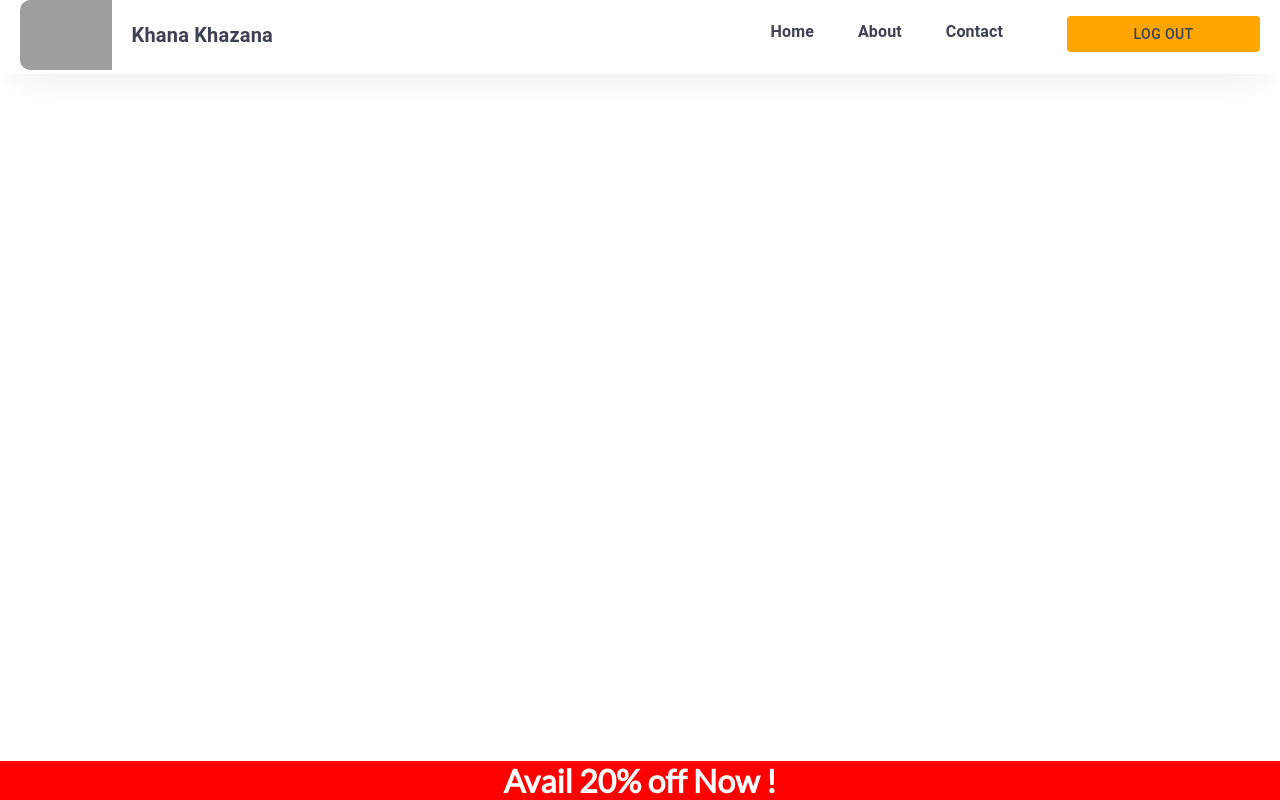
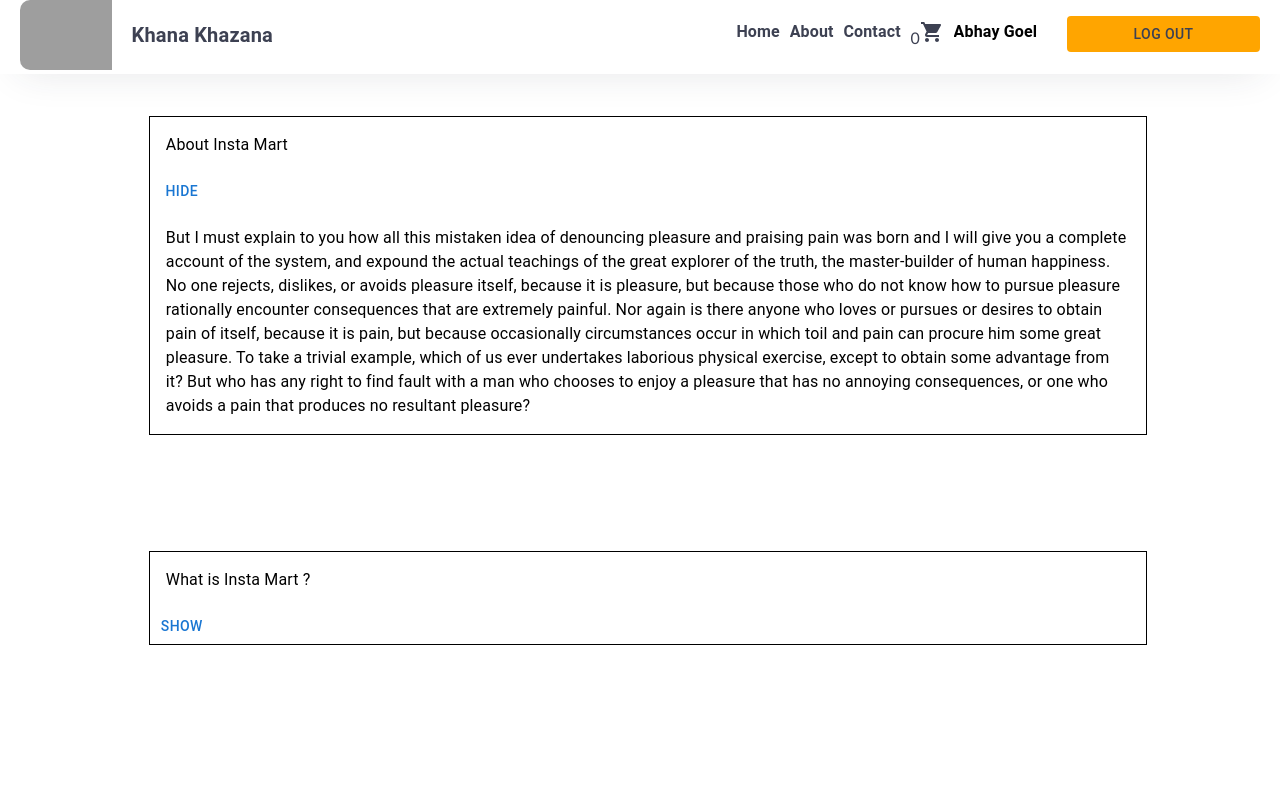
Before and after one commit to abhaygoel14/Food-Delivery-Web-App, a React (Vite) app: page /contact in a window 1280 px wide. Built offline with nearby package versions, Linux system fonts and the light colour scheme; grey boxes are pictures that could not be loaded.

Commit message:
Implemented store to handle Cart

```diff
--- a/App.js
+++ b/App.js
@@ -1,4 +1,4 @@
-import React from "react";
+import React, { useState } from "react";
 import ReactDOM from "react-dom/client";
 import { createBrowserRouter, Outlet, RouterProvider } from "react-router-dom";
 import About from "./src/components/header/About";
@@ -9,13 +9,30 @@ import Error from "./src/components/header/Error";
 import "./style.css";
 import Body from "./src/components/Body";
 import RestaurantMenu from "./src/components/RestaurantMenu";
+import UserContext from "./utils/UserContext";
+import { Provider } from "react-redux";
+import store from "./utils/store/store";
+import Cart from "./src/components/header/Cart";
 
 const AppLayout = () => {
+  const [user, setUser] = useState({
+    name: "Abhay Goel",
+    email: "dummy@gmail.com",
+  });
   return (
     <>
-      <Heading />
-      <Outlet />
-      <Footer />
+      <Provider store={store}>
+        <UserContext.Provider
+          value={{
+            user: user,
+            setUser: setUser,
+          }}
+        >
+          <Heading />
+          <Outlet />
+          {/* <Footer /> */}
+        </UserContext.Provider>
+      </Provider>
     </>
   );
 };
@@ -42,6 +59,10 @@ const appRoute = createBrowserRouter([
         path: "/:id",
         element: <RestaurantMenu />,
       },
+      {
+        path: "/cart",
+        element: <Cart />,
+      },
     ],
   },
 ]);
--- a/index.html
+++ b/index.html
@@ -12,7 +12,7 @@
 </head>
 
 <body>
-    <div id="root"> Not Rendered</div>
+    <div id="root"> </div>
     <script type="module" src="App.js"></script>
 </body>
 
--- a/package.json
+++ b/package.json
@@ -18,9 +18,12 @@
   "dependencies": {
     "@emotion/react": "^11.10.6",
     "@emotion/styled": "^11.10.6",
+    "@mui/icons-material": "^5.11.16",
     "@mui/material": "^5.11.15",
+    "@reduxjs/toolkit": "^1.9.3",
     "react": "^18.2.0",
     "react-dom": "^18.2.0",
+    "react-redux": "^8.0.5",
     "react-router-dom": "^6.9.0"
   }
 }
--- /dev/null
+++ b/src/components/FoodCard.js
@@ -0,0 +1,61 @@
+import { Box, Typography } from "@mui/material";
+import { CARD_IMG_URL } from "../../constant";
+import styled from "@emotion/styled";
+
+// const StyledTypography = styled(Typography)`
+//   color: #535665;
+//   font-size: 12px;
+// `;
+// const StyledRating = styled(Box)`
+//   height: 20px;
+//   width: 43px;
+//   padding: 0 5px;
+//   font-weight: 400;
+//   background-color: #48c479;
+//   color: #fff;
+//   overflow: hidden;
+// `;
+
+const FoodCard = ({ name, description, imageId, price }) => {
+  console.log("Nana", name);
+  console.log(description);
+  console.log(imageId);
+  return (
+    <Box
+      sx={{
+        borderRadius: "10px",
+        backgroundColor: "white",
+        padding: "20px 20px 30px",
+        border: "1px solid #fff",
+        contain: "content",
+        boxShadow: "-1px 5px 10px 5px rgba(42, 42, 42, 0.2)",
+        margin: "20px",
+        cursor: "pointer",
+        width: "300px",
+      }}
+    >
+      <Box sx={{ width: "254px", position: "relative" }}>
+        <img src={CARD_IMG_URL + imageId} alt="Food Image" />
+        <Box sx={{ marginTop: "14px" }}>
+          <Typography sx={{ fontSize: "17px", fontWeight: "600" }}>
+            {name}
+          </Typography>
+        </Box>
+        <Box sx={{ marginTop: "4px" }}>
+          <Typography sx={{ color: "#686b78", fontSize: "13px" }}>
+            {description}
+          </Typography>
+        </Box>
+        <Box sx={{ marginTop: "4px" }}>
+          <Typography
+            sx={{ color: "#686b78", fontSize: "13px", fontWeight: "600" }}
+          >
+            {"Rs " + price / 100}
+          </Typography>
+        </Box>
+      </Box>
+    </Box>
+  );
+};
+
+export default FoodCard;
--- /dev/null
+++ b/src/components/header/Cart.js
@@ -0,0 +1,28 @@
+import { Box, Button, Typography } from "@mui/material";
+import { useDispatch, useSelector } from "react-redux";
+import FoodCard from "../FoodCard";
+import { clearCart } from "../../../utils/store/cartSlice";
+
+const Cart = () => {
+  const cartItem = useSelector((store) => store.cart.items);
+  const dispatch = useDispatch();
+  const handleClearItem = () => {
+    dispatch(clearCart());
+  };
+  console.log("Hello ", cartItem);
+  return (
+    <Box sx={{ marginTop: "88px" }}>
+      <Typography variant="h4" sx={{ marginBottom: "16px" }}>
+        Cart Item - {cartItem.length}
+        <Button onClick={() => handleClearItem()}>Clear Item</Button>
+      </Typography>
+      <Box sx={{ display: "flex", flexWrap: "wrap" }}>
+        {cartItem.map((item) => {
+          return <FoodCard key={item.id} {...item} />;
+        })}
+      </Box>
+    </Box>
+  );
+};
+
+export default Cart;
--- a/src/components/header/Contact.js
+++ b/src/components/header/Contact.js
@@ -1,7 +1,56 @@
-const Contact = () => {
+import { Box, Button, Typography } from "@mui/material";
+import { useState } from "react";
+
+const Section = ({ title, description, isClicked, setisClicked }) => {
   return (
     <>
-      <h1>This is the Contact Page</h1>
+      <Box sx={{ display: "flex", justifyContent: "center", margin: 2 }}>
+        <Box
+          sx={{
+            marginLeft: 2,
+            marginTop: "100px",
+            border: "1px solid black",
+            width: "80%",
+          }}
+        >
+          <Typography sx={{ padding: 2 }}>{title}</Typography>
+          {isClicked ? (
+            <>
+              <Button onClick={() => setisClicked(false)}> Hide </Button>
+              <Typography sx={{ padding: 2 }}>{description}</Typography>
+            </>
+          ) : (
+            <Button onClick={() => setisClicked(true)}> Show </Button>
+          )}
+        </Box>
+      </Box>
+    </>
+  );
+};
+const Contact = () => {
+  const [isClicked, setisClicked] = useState("about");
+  return (
+    <>
+      <Section
+        title={"About Insta Mart"}
+        description={
+          "But I must explain to you how all this mistaken idea of denouncing pleasure and praising pain was born and I will give you a complete account of the system, and expound the actual teachings of the great explorer of the truth, the master-builder of human happiness. No one rejects, dislikes, or avoids pleasure itself, because it is pleasure, but because those who do not know how to pursue pleasure rationally encounter consequences that are extremely painful. Nor again is there anyone who loves or pursues or desires to obtain pain of itself, because it is pain, but because occasionally circumstances occur in which toil and pain can procure him some great pleasure. To take a trivial example, which of us ever undertakes laborious physical exercise, except to obtain some advantage from it? But who has any right to find fault with a man who chooses to enjoy a pleasure that has no annoying consequences, or one who avoids a pain that produces no resultant pleasure?"
+        }
+        isClicked={isClicked === "about"}
+        setisClicked={() =>
+          setisClicked(isClicked === "about" ? "what" : "about")
+        }
+      />
+      <Section
+        title={"What is Insta Mart ?"}
+        description={
+          "But I must explain to you how all this mistaken idea of denouncing pleasure and praising pain was born and I will give you a complete account of the system, and expound the actual teachings of the great explorer of the truth, the master-builder of human happiness. No one rejects, dislikes, or avoids pleasure itself, because it is pleasure, but because those who do not know how to pursue pleasure rationally encounter consequences that are extremely painful. Nor again is there anyone who loves or pursues or desires to obtain pain of itself, because it is pain, but because occasionally circumstances occur in which toil and pain can procure him some great pleasure. To take a trivial example, which of us ever undertakes laborious physical exercise, except to obtain some advantage from it? But who has any right to find fault with a man who chooses to enjoy a pleasure that has no annoying consequences, or one who avoids a pain that produces no resultant pleasure?"
+        }
+        isClicked={isClicked === "what"}
+        setisClicked={() =>
+          setisClicked(isClicked === "what" ? "about" : "what")
+        }
+      />
     </>
   );
 };
--- a/src/components/header/Header.js
+++ b/src/components/header/Header.js
@@ -1,8 +1,11 @@
-import { useEffect, useState } from "react";
+import { useContext, useEffect, useState } from "react";
 import { Link } from "react-router-dom";
 import { LOGO_URL } from "../../../constant";
 import { Box, Button, Typography } from "@mui/material";
+import ShoppingCartIcon from "@mui/icons-material/ShoppingCart";
 import styled from "@emotion/styled";
+import UserContext from "../../../utils/UserContext";
+import { useSelector } from "react-redux";
 
 const StyledHeading = styled(Box)`
   display: flex;
@@ -19,6 +22,16 @@ const StyledHeading = styled(Box)`
   transition: transform 0.3s ease;
   contain: size layout style;
   padding: 0 20px;
+  @media screen and (max-width: 600px) {
+    flex-direction: row;
+    align-items: center;
+    position: fixed;
+    padding: 10px;
+    height: 70px;
+    & img {
+      margin-bottom: 10px;
+    }
+  }
 `;
 const StyledLink = styled(Link)`
   text-decoration: none;
@@ -33,6 +46,9 @@ const StyledLink = styled(Link)`
 const StyledTypography = styled(Typography)`
   font-weight: 600;
   font-size: 16px;
+  @media screen and (max-width: 600px) {
+    font-size: 12px;
+  }
 `;
 
 const Heading = () => {
@@ -43,6 +59,9 @@ const Heading = () => {
   function getAuthentication() {
     setIsAuthenticate(true);
   }
+  const { user, setUser } = useContext(UserContext);
+  const cartItems = useSelector((store) => store.cart.items);
+  console.log(cartItems);
   return (
     <StyledHeading className="header">
       <div>
@@ -82,6 +101,19 @@ const Heading = () => {
           <StyledLink to="/contact">
             <StyledTypography>Contact</StyledTypography>
           </StyledLink>
+          <StyledLink to="/cart">
+            {cartItems.length}
+            <ShoppingCartIcon />
+          </StyledLink>
+          <StyledTypography
+            onClick={() =>
+              setUser({
+                name: "Abhay",
+              })
+            }
+          >
+            {user.name}
+          </StyledTypography>
         </Box>
       </Box>
       <Button
--- a/style.css
+++ b/style.css
@@ -72,7 +72,7 @@ img {
   display: flex;
 }
 .footer {
-  position: fixed;
+  position: sticky;
   left: 0;
   bottom: 0;
   width: 100%;
--- /dev/null
+++ b/utils/UserContext.js
@@ -0,0 +1,7 @@
+import { createContext } from "react";
+
+const UserContext = createContext({
+  user: { name: "Dummy User", email: "dummy@gmail.com" },
+});
+
+export default UserContext;
--- /dev/null
+++ b/utils/store/cartSlice.js
@@ -0,0 +1,25 @@
+import { createSlice } from "@reduxjs/toolkit";
+
+const cartSlice = createSlice({
+  name: "cart",
+  initialState: {
+    items: [],
+  },
+  reducers: {
+    addItem: (state, action) => {
+      state.items.push(action.payload);
+      console.log("state.items:", state.items);
+    },
+    clearCart: (state) => {
+      state.items = [];
+    },
+    removeItem: (state, action) => {
+      const itemToRemove = action.payload;
+      state.items = state.items.filter((item) => item.id !== itemToRemove.id);
+    },
+  },
+});
+
+export const { addItem, removeItem, clearCart } = cartSlice.actions;
+
+export default cartSlice.reducer;
--- /dev/null
+++ b/utils/store/store.js
@@ -0,0 +1,10 @@
+import { configureStore } from "@reduxjs/toolkit";
+import cartSlice from "./cartSlice";
+
+const store = configureStore({
+  reducer: {
+    cart: cartSlice,
+  },
+});
+
+export default store;
```
Also changed, not shown: src/components/RestaurantMenu.js (+26 -2 lines).
